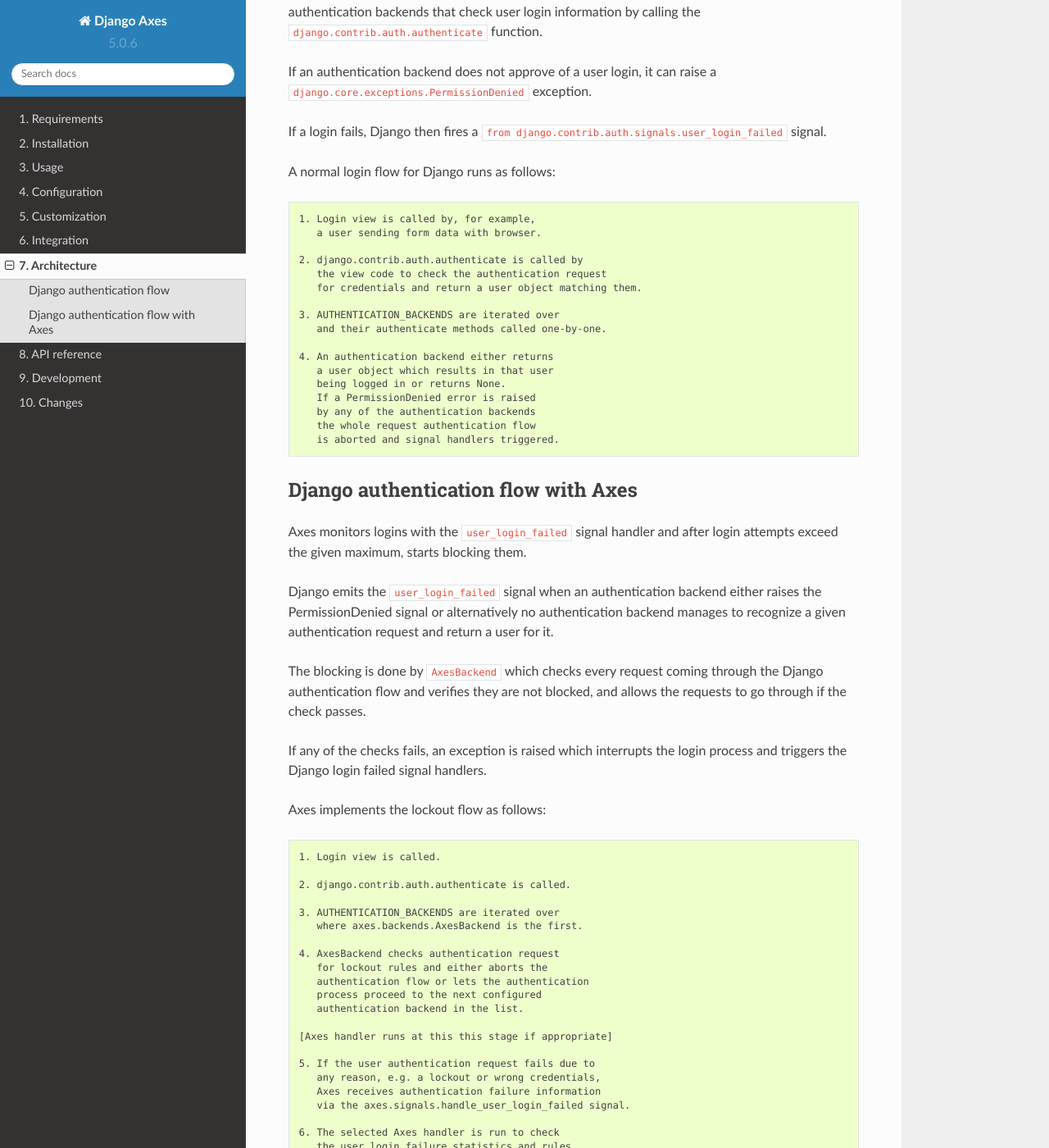
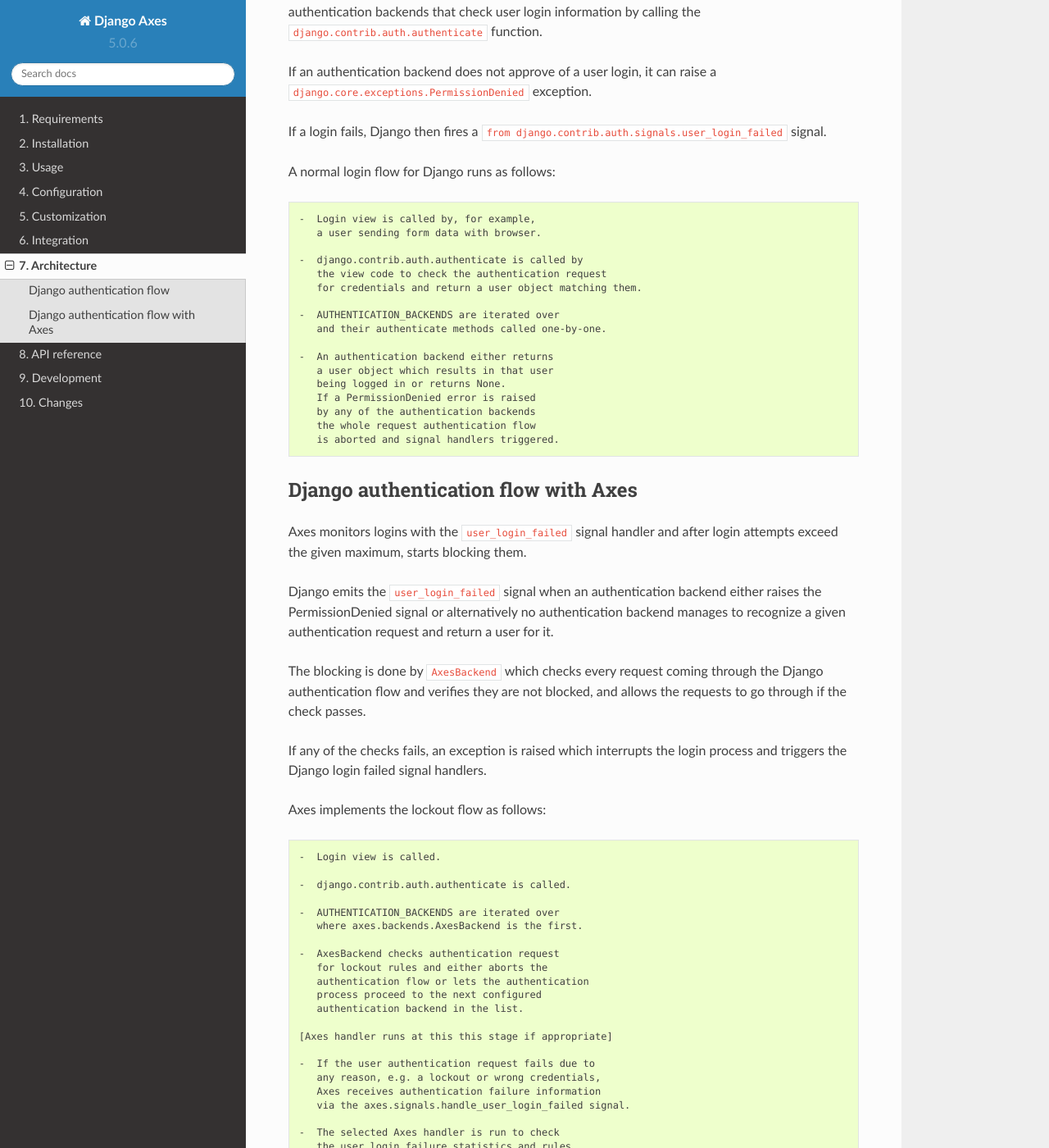
Before and after one commit to jazzband/django-axes, a Sphinx documentation site: the page built from docs/7_architecture.rst, in a window 1280 px wide and 1400 px high, scrolled down 549 px. Shown: the whole window at 82% size. Built offline with Sphinx 7.4.7 and the Read the Docs theme 2.0.0, drawn with Linux system fonts in a browser that asks for light colours; some of the changed text lies outside the part shown.

```diff
--- a/docs/7_architecture.rst
+++ b/docs/7_architecture.rst
@@ -38,17 +38,17 @@
 
 .. code-block:: text
 
-    1. Login view is called by, for example,
+    -  Login view is called by, for example,
        a user sending form data with browser.
 
-    2. django.contrib.auth.authenticate is called by
+    -  django.contrib.auth.authenticate is called by
        the view code to check the authentication request
        for credentials and return a user object matching them.
 
-    3. AUTHENTICATION_BACKENDS are iterated over
+    -  AUTHENTICATION_BACKENDS are iterated over
        and their authenticate methods called one-by-one.
 
-    4. An authentication backend either returns
+    -  An authentication backend either returns
        a user object which results in that user
        being logged in or returns None.
        If a PermissionDenied error is raised
@@ -78,14 +78,14 @@
 
 .. code-block:: text
 
-    1. Login view is called.
+    -  Login view is called.
 
-    2. django.contrib.auth.authenticate is called.
+    -  django.contrib.auth.authenticate is called.
 
-    3. AUTHENTICATION_BACKENDS are iterated over
+    -  AUTHENTICATION_BACKENDS are iterated over
        where axes.backends.AxesBackend is the first.
 
-    4. AxesBackend checks authentication request
+    -  AxesBackend checks authentication request
        for lockout rules and either aborts the
        authentication flow or lets the authentication
        process proceed to the next configured
@@ -93,23 +93,23 @@
 
     [Axes handler runs at this this stage if appropriate]
 
-    5. If the user authentication request fails due to
+    -  If the user authentication request fails due to
        any reason, e.g. a lockout or wrong credentials,
        Axes receives authentication failure information
        via the axes.signals.handle_user_login_failed signal.
 
-    6. The selected Axes handler is run to check
+    -  The selected Axes handler is run to check
        the user login failure statistics and rules.
 
     [Axes default handler implements these steps]
 
-    7. Axes logs the failure and increments the failure
+    -  Axes logs the failure and increments the failure
        counters which keep track of failure statistics.
        Axes then updates the request object with a logout
        status flag that can be processed by
        view or middleware code as needed.
 
-    8. AxesMiddleware processes the lockout request and response
+    -  AxesMiddleware processes the lockout request and response
        and returns a readable lockout message to the user.
 
 This plugin assumes that the login views either call
```
Also changed, not shown: other parts of docs/7_architecture.rst (+5 -0 lines), docs/images/flow.png (added).
